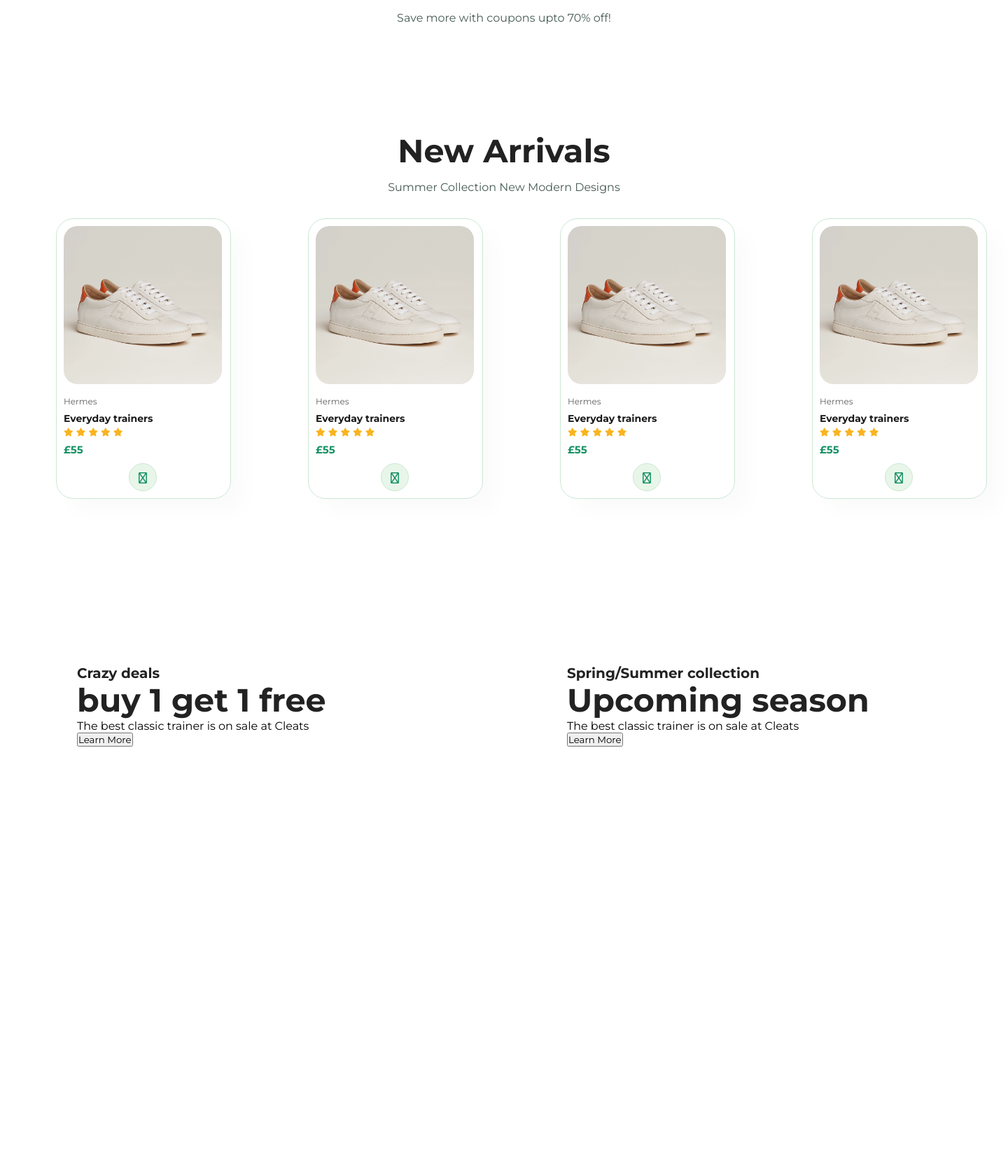
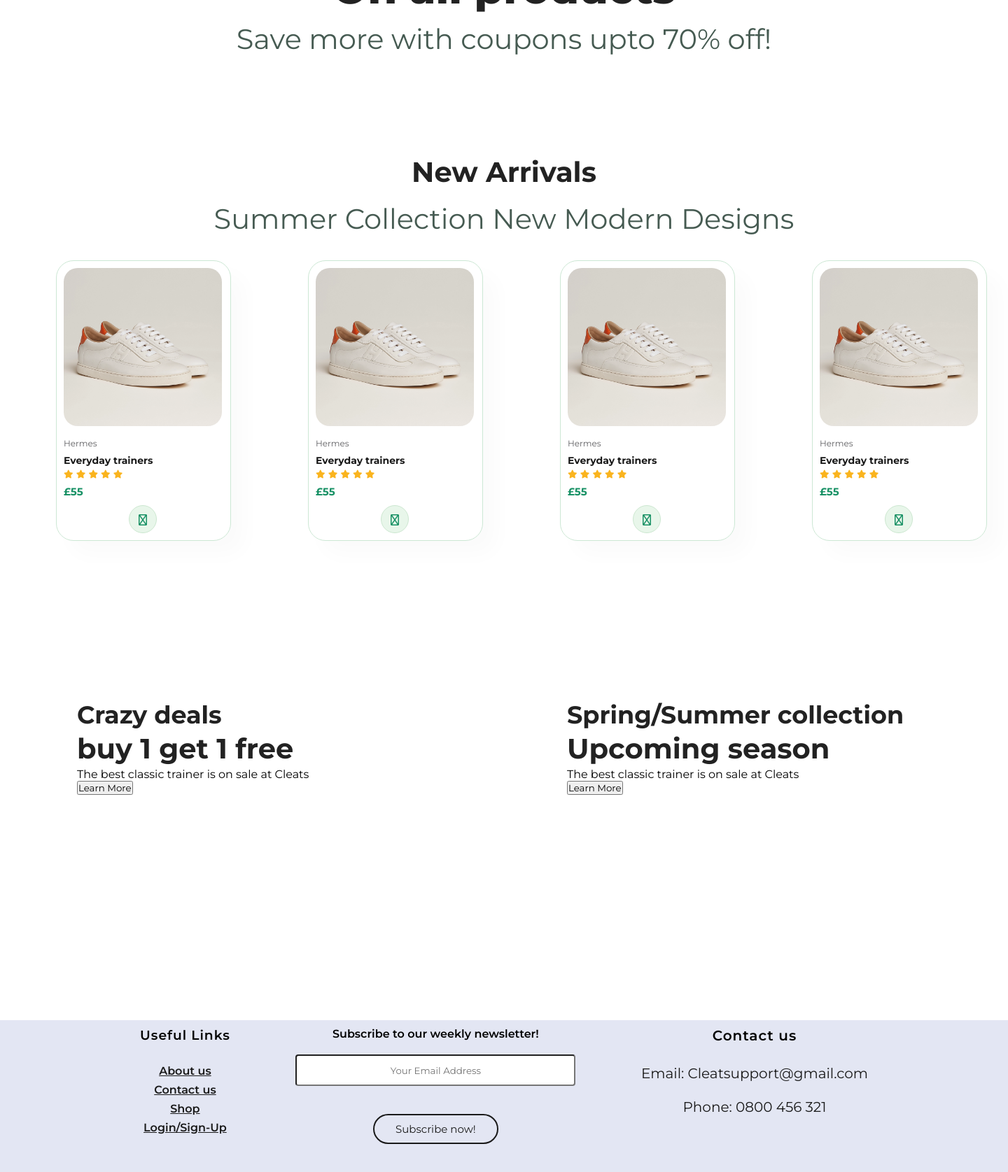
Before and after one commit to Zaryabv/Team37, a Django app: template Cleats/shop/shop/templates/index.html in a window 1440 px wide. Shown: the part 1996-3671 px from the top of the page at 70% size. Before the commit the page ends 3063 px from the top, so only its background shows below. Run offline with Django 3.2, Linux system fonts and the light colour scheme; the template is opened without the code that fills it, so the values that code supplies are empty; some libraries are stand-ins or nearby versions.

Commit message:
added a footer to the following pages

```diff
--- a/Cleats/shop/shop/templates/MyOrders.html
+++ b/Cleats/shop/shop/templates/MyOrders.html
@@ -63,5 +63,4 @@
             </tbody>
         </table>
     </section>
-
 </body>
--- a/Cleats/shop/shop/templates/index.html
+++ b/Cleats/shop/shop/templates/index.html
@@ -35,11 +35,11 @@
 <body>
 
     <section id="hero">
-        <h4>Specialising in bringing the sport to your feet </h4>
+        <h4>Specialising in bringing the sport to your feet...</h4>
         <h2>With Cleats!</h2>
         <h1>Since 2010</h1>
         <p>Winter sale on currently</p>
-        <button>Shop Now</button>
+        <button><a href="store.html">Shop Now</a></button>
     </section>
 
     <section id="feature" class="section-p1">
@@ -53,15 +53,15 @@
         </div>
         <div class="fe-box">
             <i class="fas fa-shipping-fast"></i>
-            <h6>2-3 days delivery</h6>
+            <h6>2-3 Days Delivery</h6>
         </div>
         <div class="fe-box">
             <i class="fas fa-shipping-fast"></i>
-            <h6>Promotions</h6>
+            <h6>Fast Service</h6>
         </div>
         <div class="fe-box">
             <i class="fas fa-shipping-fast"></i>
-            <h6>Happy</h6>
+            <h6>Happy Feet</h6>
         </div>
         <div class="fe-box">
             <i class="fas fa-shipping-fast"></i>
@@ -78,7 +78,7 @@
                 <img src="img/hermes.webp" alt="">
                 <div class="des">
                     <span>Hermes</span>
-                    <h5>Cartoon Astronaut t shirt</h5>
+                    <h5>Everyday trainers</h5>
                     <div class="star">
                         <i class="fas fa-star"></i>
                         <i class="fas fa-star"></i>
@@ -242,9 +242,34 @@
         </div>
     </section>
 
+        <div class="footer">
+            <div class="col-link">
+            <h3>Useful Links</h3>
+            <a href="#">About us</a>
+            <a href="#">Contact us</a>
+            <a href="#">Shop</a>
+            <a href="#">Login/Sign-Up</a>
+        </div>
+            <div class="col-news">
+                Subscribe to our weekly newsletter!
+                <form>
+                    <input type="email" placeholder="Your Email Address" required>
+                    <br>
+                    <button type="Submit"> Subscribe now!</button>
+                </form>
+            </div>
+            <div class="col-contact">
+                <h3>Contact us</h3>
+                    <p>
+                    Email: Cleatsupport@gmail.com
+                    <br>
+                    <br>
+                    Phone: 0800 456 321
+                    </p>
+            </div>
 
-    <script scr="script.js"></script>
 
+        </div>
 
 </body>
 
--- a/Cleats/shop/shop/templates/style.css
+++ b/Cleats/shop/shop/templates/style.css
@@ -10,28 +10,33 @@
 }
 
 h1 {
-    font-size: 50px;
+    font-size: 60px;
     line-height: 64px;
     color: #222;
+    font-weight: 800;
 }
 
 h2 {
-    font-size: 46px;
+    font-size: 40px;
     line-height: 54px;
     color: #222;
 }
 
 h4 {
-    font-size: 20px;
+    font-size: 35px;
     color: #222;
 }
 
 p {
-    font-size: 16px;
+    font-size: 40px;
     color: #465b52;
     margin: 15px 0 20px 0;
 }
-
+#hero a {
+    font-size: 30px;
+    align-items: left;
+    color: #147b62;
+}
 .section-p1 {
     padding: 40px 80px;
 }
@@ -684,3 +689,60 @@
     gap: 60px;
     align-items: start;
 }
+
+.footer {
+    margin-top: 150px;
+    width: 100%;
+    background-color: #e3e6f3;
+    padding: 10px 200px 40px 200px;
+    display: flex;
+}
+.footer div{
+    text-align: center;
+
+}
+.col-news{
+    flex-grow: 2;
+    font-weight: 600;
+}
+.footer div h3{
+font-weight: 600;
+margin-bottom: 30px;
+letter-spacing: 1px;
+}
+
+.col-link a{
+    font-weight: 600;
+    display:block;
+    text-decoration: underline;
+    color: #1a1a1a;
+    margin-bottom: 8px;
+}
+
+.col-news form input{
+    width: 400px;
+    height: 45px;
+    border-radius: 4px;
+    text-align: center;
+    margin-top: 20px;
+    margin-bottom: 40px
+}
+
+.col-news form button{
+    background: transparent;
+    border: 2px solid #1a1a1a;
+    color: #1a1a1a;
+    border-radius: 30px;
+    padding: 10px 30px;
+    font-size: 15px;
+    cursor: pointer;
+}
+
+.col-contact h3{
+    font-size: 20px;
+}
+
+.col-contact p{
+    font-size: 20px;
+    color: #1a1a1a;
+}
```
Also changed, not shown: Cleats/shop/shop/templates/aboutus.html (+29 -1 lines), Cleats/shop/shop/templates/basket.html (+29 -0 lines), Cleats/shop/shop/templates/contact.html (+28 -0 lines), Cleats/shop/shop/templates/item_details.html (+28 -0 lines), Cleats/shop/shop/templates/login_signup.html (+28 -0 lines), Cleats/shop/shop/templates/store.html (+29 -0 lines).
